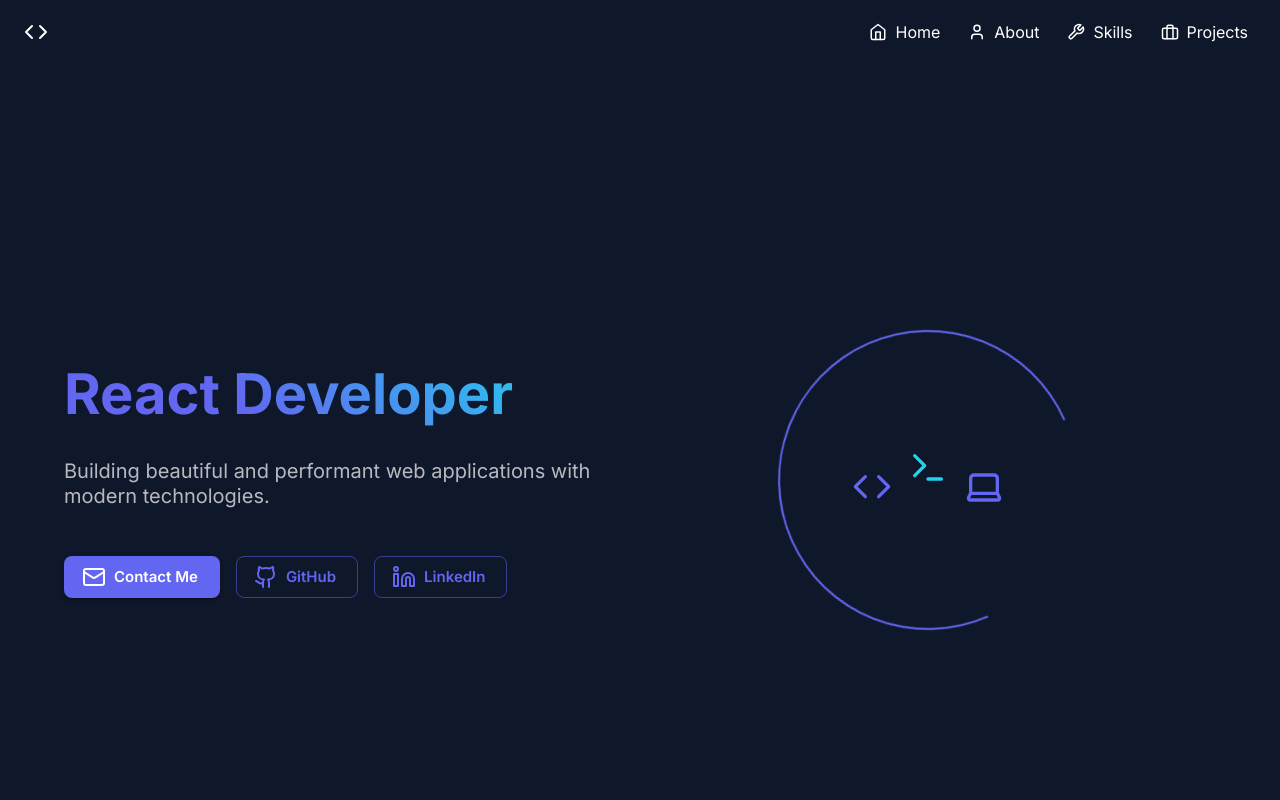
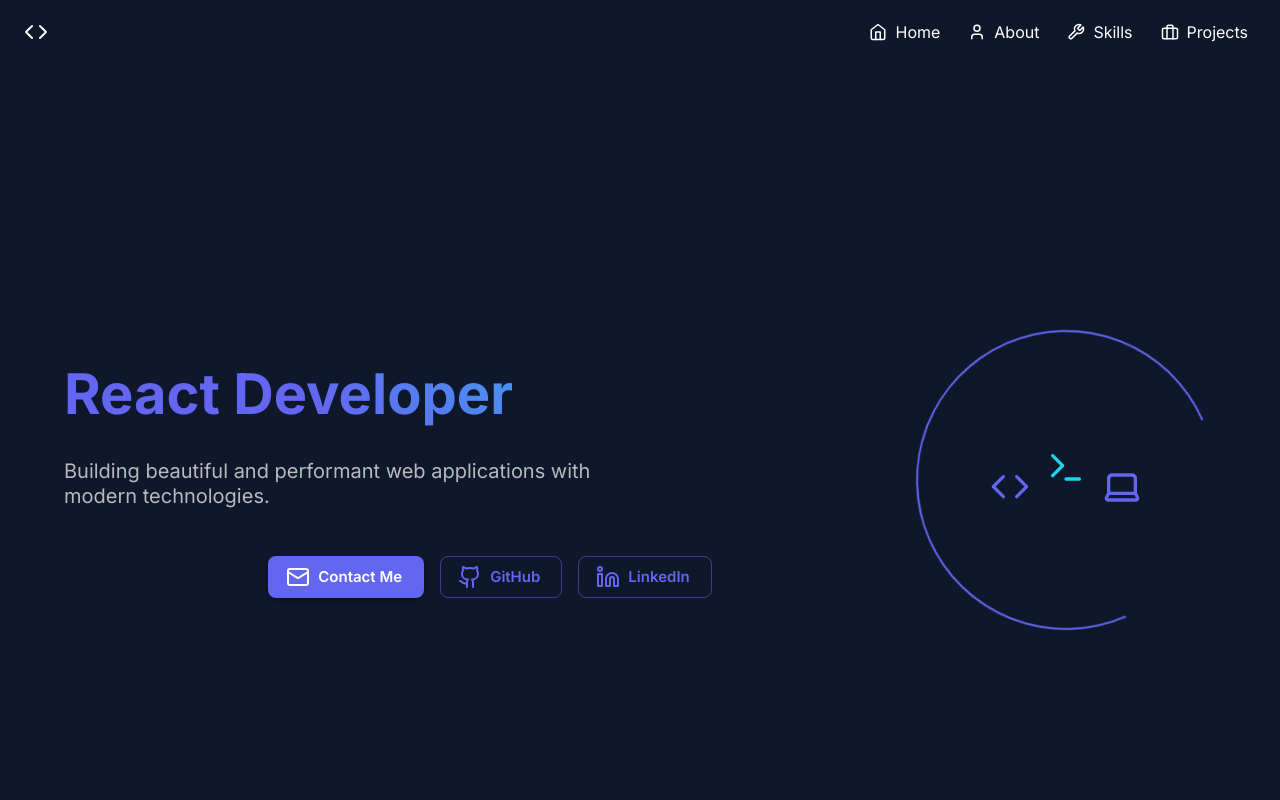
Before and after one commit to TomaszBielicki/portfolio, a React (Vite) app: page / in a window 1280 px wide. Shown: the top 800 px of the page. Built offline with nearby package versions, Linux system fonts and the light colour scheme.

Commit message:
refactor hero section

```diff
--- a/src/components/Hero/Hero.tsx
+++ b/src/components/Hero/Hero.tsx
@@ -1,100 +1,22 @@
-import React from "react";
-import { Box, Typography, Button, Container } from "@mui/material";
-import { motion } from "framer-motion";
-import { Github, Linkedin, Mail } from "lucide-react";
+import { Box, Container } from "@mui/material";
 import { HeroIcon } from "./HeroIcon";
+import { HeroTitle } from "./HeroTitle";
 
 export const Hero = () => {
   return (
     <Container>
       <Box
+        id="hero"
         sx={{
           minHeight: { md: "100vh" },
           display: "flex",
           alignItems: "center",
-          pt: { xs: 20, sm: 20 },
+          flexDirection: { xs: "column", md: "row" },
+          pt: { xs: 10, sm: 20 },
         }}
       >
-        <Box
-          component={motion.div}
-          initial={{ opacity: 0, x: -50 }}
-          animate={{ opacity: 1, x: 0 }}
-          transition={{ duration: 0.8 }}
-          sx={{
-            flex: 1,
-            display: "flex",
-            flexDirection: "column",
-            gap: 4,
-          }}
-        >
-          <Typography
-            variant="h1"
-            component={motion.h1}
-            sx={{
-              background: "linear-gradient(45deg, #6366f1 30%, #22d3ee 90%)",
-              WebkitBackgroundClip: "text",
-              WebkitTextFillColor: "transparent",
-            }}
-          >
-            React Developer
-          </Typography>
-          <Typography
-            variant="h4"
-            color="text.secondary"
-            sx={{ maxWidth: "600px", fontSize: { xs: "20px", sm: "20px" } }}
-          >
-            Building beautiful and performant web applications with modern
-            technologies.
-          </Typography>
-          <Box
-            sx={{
-              display: "flex",
-              gap: 2,
-              mt: 2,
-              flexDirection: { xs: "column", sm: "row" },
-            }}
-          >
-            <Button
-              variant="contained"
-              size="large"
-              startIcon={<Mail />}
-              href="mailto:your.email@example.com"
-            >
-              Contact Me
-            </Button>
-            <Button
-              variant="outlined"
-              size="large"
-              startIcon={<Github />}
-              href="https://github.com/yourusername"
-              target="_blank"
-            >
-              GitHub
-            </Button>
-            <Button
-              variant="outlined"
-              size="large"
-              startIcon={<Linkedin />}
-              href="https://linkedin.com/in/yourusername"
-              target="_blank"
-            >
-              LinkedIn
-            </Button>
-          </Box>
-        </Box>
-        <Box
-          component={motion.div}
-          initial={{ opacity: 0, x: 50 }}
-          animate={{ opacity: 1, x: 0 }}
-          transition={{ duration: 0.8 }}
-          sx={{
-            flex: 1,
-            display: { xs: "none", md: "flex" },
-            justifyContent: "center",
-          }}
-        >
-          <HeroIcon />
-        </Box>
+        <HeroTitle />
+        <HeroIcon />
       </Box>
     </Container>
   );
--- /dev/null
+++ b/src/components/Hero/HeroButtons.tsx
@@ -0,0 +1,41 @@
+import { Box, Button } from "@mui/material";
+import { buttonsData } from "./heroButtonsData";
+import { motion } from "framer-motion";
+
+export const HeroButtons = () => {
+  return (
+    <Box
+      component={motion.div}
+      initial={{ opacity: 0, x: 50 }}
+      animate={{ opacity: 1, x: 0 }}
+      transition={{ duration: 0.8 }}
+      sx={{
+        flex: 1,
+        display: { xs: "none", md: "flex" },
+        justifyContent: "center",
+      }}
+    >
+      <Box
+        sx={{
+          display: "flex",
+          gap: 2,
+          mt: 2,
+          flexDirection: { xs: "column", sm: "row" },
+        }}
+      >
+        {buttonsData.map((button) => {
+          return (
+            <Button
+              variant={button.variant}
+              size={button.size}
+              startIcon={button.startIcon}
+              href={button.href}
+            >
+              {button.name}
+            </Button>
+          );
+        })}
+      </Box>
+    </Box>
+  );
+};
--- /dev/null
+++ b/src/components/Hero/HeroTitle.tsx
@@ -0,0 +1,44 @@
+import { Box, Typography } from "@mui/material";
+import { motion } from "framer-motion";
+import { HeroButtons } from "./HeroButtons";
+
+export const HeroTitle = () => {
+  return (
+    <Box
+      component={motion.div}
+      initial={{ opacity: 0, x: -50 }}
+      animate={{ opacity: 1, x: 0 }}
+      transition={{ duration: 0.8 }}
+      sx={{
+        flex: 1,
+        display: "flex",
+        flexDirection: "column",
+        gap: 4,
+      }}
+    >
+      <Typography
+        variant="h1"
+        component={motion.h1}
+        sx={{
+          background: "linear-gradient(45deg, #6366f1 30%, #22d3ee 90%)",
+          WebkitBackgroundClip: "text",
+          WebkitTextFillColor: "transparent",
+        }}
+      >
+        React Developer
+      </Typography>
+      <Typography
+        variant="h4"
+        color="text.secondary"
+        sx={{
+          maxWidth: "600px",
+          fontSize: { xs: "20px", sm: "20px" },
+        }}
+      >
+        Building beautiful and performant web applications with modern
+        technologies.
+      </Typography>
+      <HeroButtons />
+    </Box>
+  );
+};
--- /dev/null
+++ b/src/components/Hero/heroButtonsData.tsx
@@ -0,0 +1,28 @@
+import { Github, Linkedin, Mail } from "lucide-react";
+import { ButtonsProps } from "./types";
+
+export const buttonsData: ButtonsProps[] = [
+  {
+    name: "Contact Me",
+    variant: "contained",
+    size: "large",
+    startIcon: <Mail />,
+    href: "mailto:tomasz.bielicki@gmail.com",
+  },
+  {
+    name: "GitHub",
+    variant: "outlined",
+    size: "large",
+    startIcon: <Github />,
+    href: "https://github.com/yourusername",
+    target: "_blank",
+  },
+  {
+    name: "LinkedIn",
+    variant: "outlined",
+    size: "large",
+    startIcon: <Linkedin />,
+    href: "https://linkedin.com/in/yourusername",
+    target: "_blank",
+  },
+];
--- /dev/null
+++ b/src/components/Hero/types.ts
@@ -0,0 +1,10 @@
+import { ReactNode } from "react";
+
+export interface ButtonsProps {
+  name: string;
+  variant: "text" | "outlined" | "contained";
+  size: "small" | "medium" | "large";
+  startIcon: ReactNode;
+  href: string;
+  target?: string;
+}
```
Also changed, not shown: src/components/Hero/HeroIcon.tsx (+17 -18 lines).
